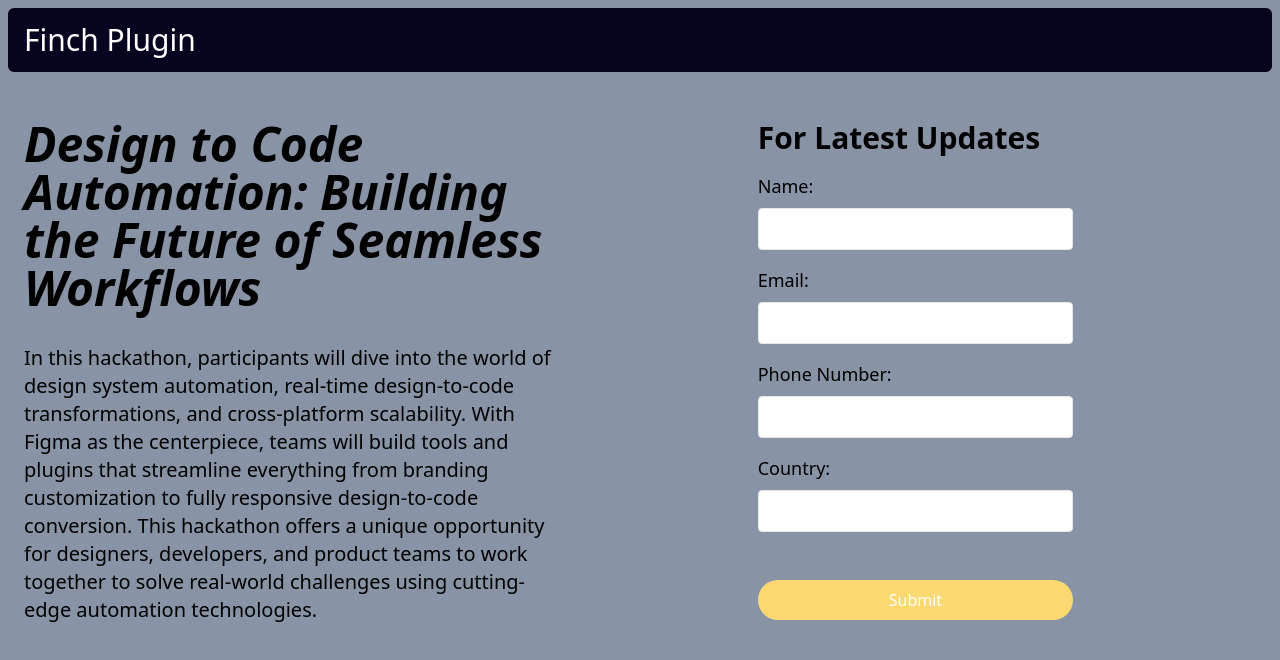
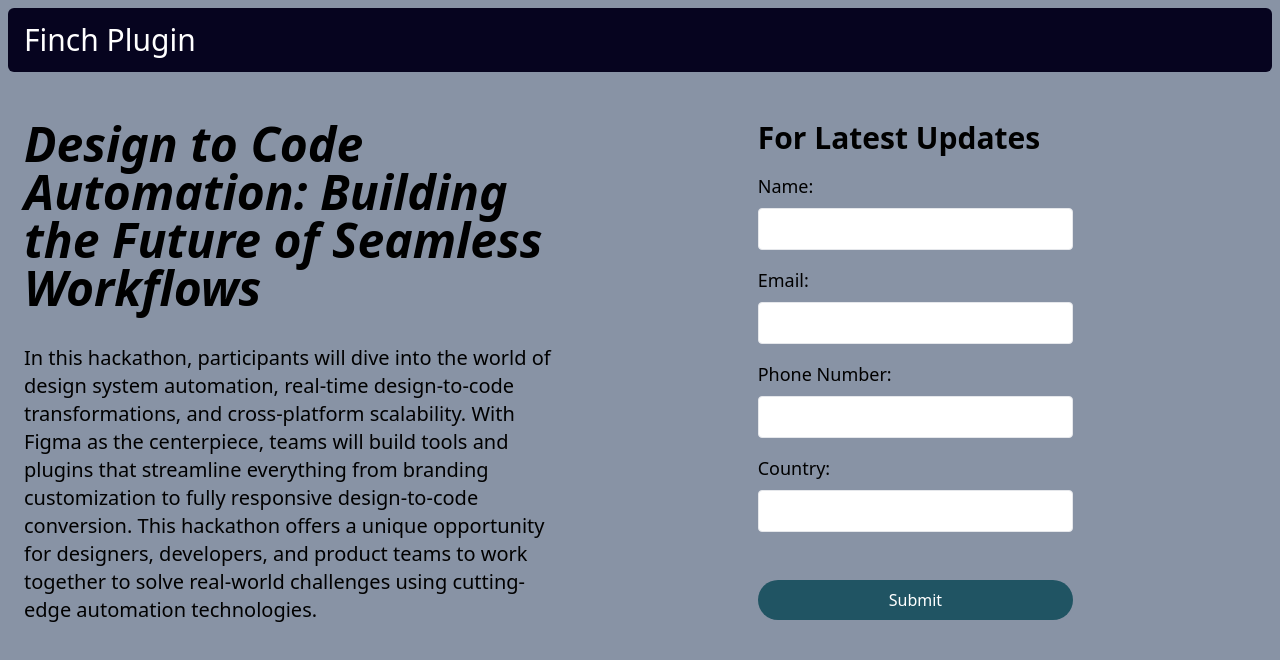
Before and after one commit to ashutoshzxc01ofc/test-repo, a React (Vite) app: page / in a window 1280 px wide. Shown: the top 660 px of the page. Built offline with nearby package versions, Linux system fonts and the light colour scheme.

Commit message:
last commit

```diff
--- a/src/styletoken.css
+++ b/src/styletoken.css
@@ -67,7 +67,7 @@
   --brand-secondary-secondary-3: #2E008B;
   --brand-secondary-secondary-2: #C4C9D2;
   --brand-secondary-secondary-1: #13294B;
-  --interactive-default: #FBD872;
+  --interactive-default: #205463;
   --interactive-hover: #2D807B;
   --interactive-active: #3AAB94;
   --interactive-focus: #4FF5C4;
```
